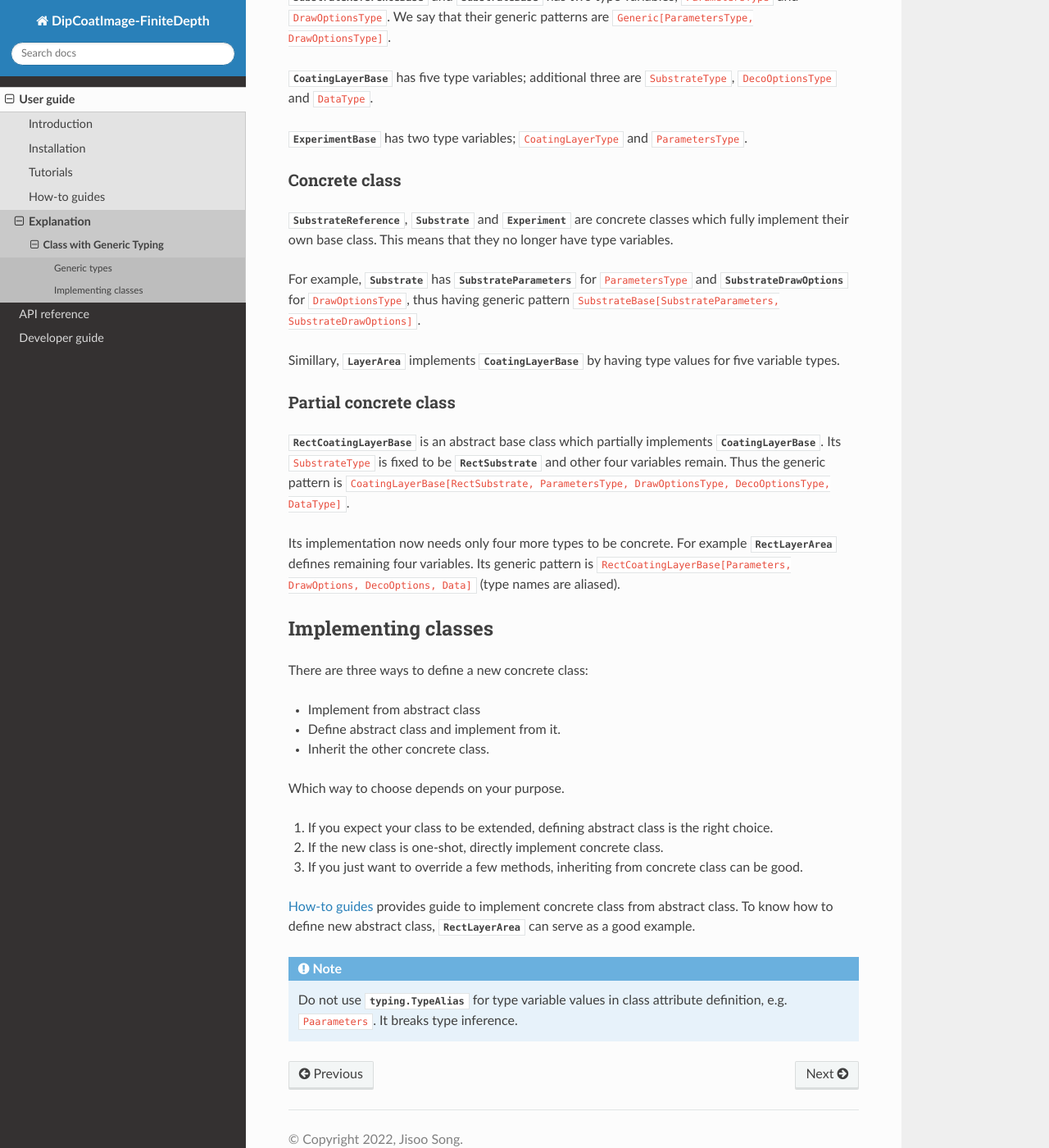
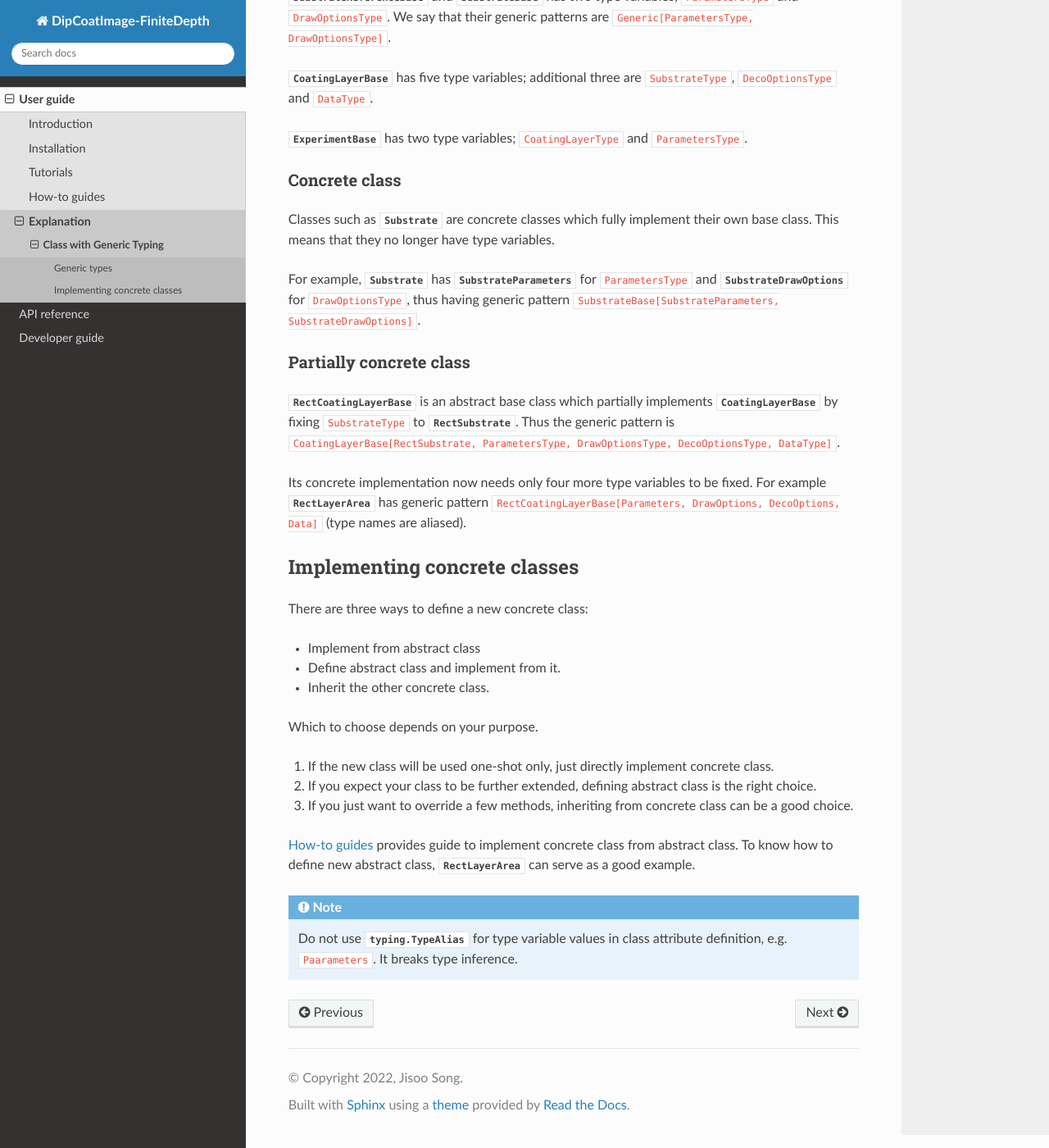
Before and after one commit to dipcoat-image/finitedepth, a Sphinx documentation site: the page built from doc/source/user-guide/explanation/generic-typing.rst, in a window 1280 px wide and 1400 px high, scrolled down 428 px. Shown: the whole window at 82% size. Built offline with Sphinx 7.4.7 and the Read the Docs theme 2.0.0, drawn with Linux system fonts in a browser that asks for light colours.

Commit message:
doc: write more doc
Modify generic-typing.rst

```diff
--- a/doc/source/user-guide/explanation/generic-typing.rst
+++ b/doc/source/user-guide/explanation/generic-typing.rst
@@ -25,28 +25,24 @@
 Concrete class
 --------------
 
-:class:`.SubstrateReference`, :class:`.Substrate` and :class:`.Experiment` are concrete classes which fully implement their own base class.
+Classes such as :class:`.Substrate` are concrete classes which fully implement their own base class.
 This means that they no longer have type variables.
 
 For example, :class:`.Substrate` has :class:`SubstrateParameters <substrate.SubstrateParameters>` for ``ParametersType`` and :class:`SubstrateDrawOptions <substrate.SubstrateDrawOptions>` for ``DrawOptionsType``,
 thus having generic pattern ``SubstrateBase[SubstrateParameters, SubstrateDrawOptions]``.
 
-Simillary, :class:`.LayerArea` implements :class:`.CoatingLayerBase` by having type values for five variable types.
+Partially concrete class
+------------------------
 
-Partial concrete class
-----------------------
-
-:class:`.RectCoatingLayerBase` is an abstract base class which partially implements :class:`CoatingLayerBase`.
-Its ``SubstrateType`` is fixed to be :class:`.RectSubstrate` and other four variables remain.
+:class:`.RectCoatingLayerBase` is an abstract base class which partially implements :class:`CoatingLayerBase` by fixing ``SubstrateType`` to :class:`.RectSubstrate`.
 Thus the generic pattern is ``CoatingLayerBase[RectSubstrate, ParametersType, DrawOptionsType, DecoOptionsType, DataType]``.
 
-Its implementation now needs only four more types to be concrete.
-For example :class:`.RectLayerArea` defines remaining four variables.
-Its generic pattern is ``RectCoatingLayerBase[Parameters, DrawOptions, DecoOptions, Data]`` (type names are aliased).
+Its concrete implementation now needs only four more type variables to be fixed.
+For example :class:`.RectLayerArea` has generic pattern ``RectCoatingLayerBase[Parameters, DrawOptions, DecoOptions, Data]`` (type names are aliased).
 
 
-Implementing classes
-====================
+Implementing concrete classes
+=============================
 
 There are three ways to define a new concrete class:
 
@@ -54,11 +50,11 @@
 * Define abstract class and implement from it.
 * Inherit the other concrete class.
 
-Which way to choose depends on your purpose.
+Which to choose depends on your purpose.
 
-1. If you expect your class to be extended, defining abstract class is the right choice.
-2. If the new class is one-shot, directly implement concrete class.
-3. If you just want to override a few methods, inheriting from concrete class can be good.
+1. If the new class will be used one-shot only, just directly implement concrete class.
+2. If you expect your class to be further extended, defining abstract class is the right choice.
+3. If you just want to override a few methods, inheriting from concrete class can be a good choice.
 
 :ref:`how-to` provides guide to implement concrete class from abstract class.
 To know how to define new abstract class, :class:`.RectLayerArea` can serve as a good example.
```
